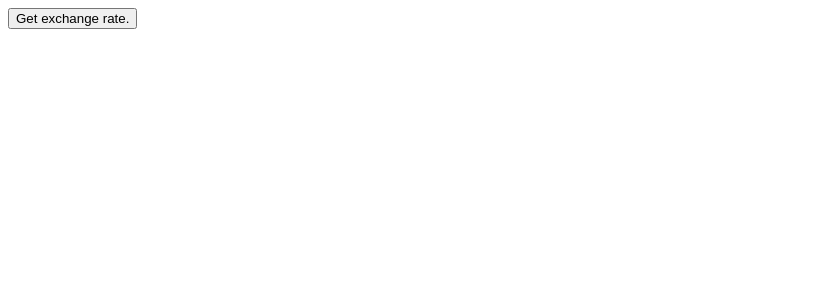
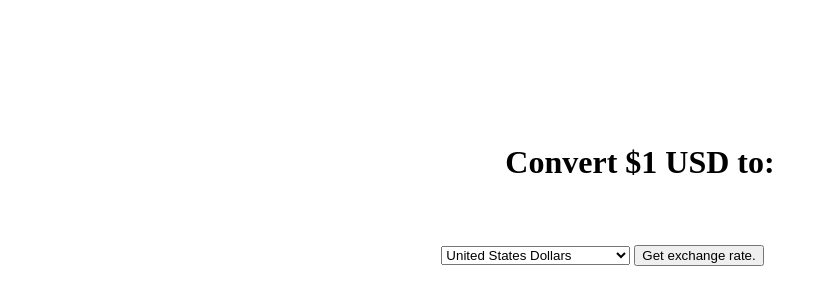
Before and after one commit to marcusanthonylorenzo/currency-exchanger, a website built with webpack: page src/index.html in a window 1280 px wide. Shown: the whole page, without its empty margins (0-827 px from the left). Built offline with nearby package versions, Linux system fonts and the light colour scheme.

Commit message:
add all currencies and change rate based on input value

```diff
--- a/src/css/styles.css
+++ b/src/css/styles.css
@@ -0,0 +1,16 @@
+.container {
+  display: flex;
+  flex-direction: column;
+  margin: 10vh;
+  justify-content: center;
+  align-items: center;
+}
+
+.output {
+  display: flex;
+  justify-content: center;
+}
+
+h1, h2, h3, h4, h5, h6 {
+  margin: 2em;
+}
--- a/src/index.html
+++ b/src/index.html
@@ -7,6 +7,88 @@
   <div class="container">
     <div class="main">
       <div class="forexConversion">
+        <h1>Convert $1 USD to:</h1>
+        <select id="selectCountry">
+          <option value="USD">United States Dollars</option>
+          <option value="EUR">Euro</option>
+          <option value="GBP">United Kingdom Pounds</option>
+          <option value="DZD">Algeria Dinars</option>
+          <option value="ARP">Argentina Pesos</option>
+          <option value="AUD">Australia Dollars</option>
+          <option value="ATS">Austria Schillings</option>
+          <option value="BSD">Bahamas Dollars</option>
+          <option value="BBD">Barbados Dollars</option>
+          <option value="BEF">Belgium Francs</option>
+          <option value="BMD">Bermuda Dollars</option>
+          <option value="BRR">Brazil Real</option>
+          <option value="BGL">Bulgaria Lev</option>
+          <option value="CAD">Canada Dollars</option>
+          <option value="CLP">Chile Pesos</option>
+          <option value="CNY">China Yuan Renmimbi</option>
+          <option value="CYP">Cyprus Pounds</option>
+          <option value="CZK">Czech Republic Koruna</option>
+          <option value="DKK">Denmark Kroner</option>
+          <option value="NLG">Dutch Guilders</option>
+          <option value="XCD">Eastern Caribbean Dollars</option>
+          <option value="EGP">Egypt Pounds</option>
+          <option value="FJD">Fiji Dollars</option>
+          <option value="FIM">Finland Markka</option>
+          <option value="FRF">France Francs</option>
+          <option value="DEM">Germany Deutsche Marks</option>
+          <option value="XAU">Gold Ounces</option>
+          <option value="GRD">Greece Drachmas</option>
+          <option value="HKD">Hong Kong Dollars</option>
+          <option value="HUF">Hungary Forint</option>
+          <option value="ISK">Iceland Krona</option>
+          <option value="INR">India Rupees</option>
+          <option value="IDR">Indonesia Rupiah</option>
+          <option value="IEP">Ireland Punt</option>
+          <option value="ILS">Israel New Shekels</option>
+          <option value="ITL">Italy Lira</option>
+          <option value="JMD">Jamaica Dollars</option>
+          <option value="JPY">Japan Yen</option>
+          <option value="JOD">Jordan Dinar</option>
+          <option value="KRW">Korea (South) Won</option>
+          <option value="LBP">Lebanon Pounds</option>
+          <option value="LUF">Luxembourg Francs</option>
+          <option value="MYR">Malaysia Ringgit</option>
+          <option value="MXP">Mexico Pesos</option>
+          <option value="NLG">Netherlands Guilders</option>
+          <option value="NZD">New Zealand Dollars</option>
+          <option value="NOK">Norway Kroner</option>
+          <option value="PKR">Pakistan Rupees</option>
+          <option value="XPD">Palladium Ounces</option>
+          <option value="PHP">Philippines Pesos</option>
+          <option value="XPT">Platinum Ounces</option>
+          <option value="PLZ">Poland Zloty</option>
+          <option value="PTE">Portugal Escudo</option>
+          <option value="ROL">Romania Leu</option>
+          <option value="RUR">Russia Rubles</option>
+          <option value="SAR">Saudi Arabia Riyal</option>
+          <option value="XAG">Silver Ounces</option>
+          <option value="SGD">Singapore Dollars</option>
+          <option value="SKK">Slovakia Koruna</option>
+          <option value="ZAR">South Africa Rand</option>
+          <option value="KRW">South Korea Won</option>
+          <option value="ESP">Spain Pesetas</option>
+          <option value="XDR">Special Drawing Right (IMF)</option>
+          <option value="SDD">Sudan Dinar</option>
+          <option value="SEK">Sweden Krona</option>
+          <option value="CHF">Switzerland Francs</option>
+          <option value="TWD">Taiwan Dollars</option>
+          <option value="THB">Thailand Baht</option>
+          <option value="TTD">Trinidad and Tobago Dollars</option>
+          <option value="TRL">Turkey Lira</option>
+          <option value="VEB">Venezuela Bolivar</option>
+          <option value="ZMK">Zambia Kwacha</option>
+          <option value="EUR">Euro</option>
+          <option value="XCD">Eastern Caribbean Dollars</option>
+          <option value="XDR">Special Drawing Right (IMF)</option>
+          <option value="XAG">Silver Ounces</option>
+          <option value="XAU">Gold Ounces</option>
+          <option value="XPD">Palladium Ounces</option>
+          <option value="XPT">Platinum Ounces</option>
+        </select>
         <button type="button" id="getRateBtn">Get exchange rate.</button>
       </div>
     </div>
--- a/src/index.js
+++ b/src/index.js
@@ -3,49 +3,62 @@ import Exchange from "./js/exchange.js";
 
 //Country selector via Base Code
 //Convert selector via other fetch?
-//
-//new Promise handling
 //DOM output: Rate from, Rate to, Timestamp "as of";
 //error handling
 
 const convertMoney = () => {
-  //currency storage
-  const currency = {
-    primary: "USD",
-  };
+  const button = document.getElementById("getRateBtn");
+  button.addEventListener("click", () => {
+    resetResults();
+    //get select option value
+    let input = document.getElementById("selectCountry");
+    const currency = {
+      primary: "USD",
+      target: input.options[input.selectedIndex].value,
+    };
+    console.log(currency.primary, currency.target);
+    let convertFrom = currency.primary;
 
-  let convertFrom = currency.primary;
-
-  //selectors
-  const button = document.getElementById("getRateBtn");
-
-  //event handling
-  button.addEventListener("click", () => {
     Exchange.getRate(convertFrom)
       .then((response) => {
-        console.table(response);
-        // Code = Rate;
         let baseCurrencyCode = response["base_code"];
-        let targetCurrencyCode = "AUD";
+        let targetCurrencyCode = currency.target;
 
         // let targetSelector = converted[responseKeys][targetCode];
-        let conversionRate = response["conversion_rates"][targetCurrencyCode];
+        let conversionRate = response["conversion_rates"][currency.target];
+        console.log(conversionRate);
 
         //async use for fetched data
-        displayResults(conversionRate);
+        displayResults(baseCurrencyCode, conversionRate, targetCurrencyCode);
         console.log(`from 1 ${baseCurrencyCode} to ${conversionRate} ${targetCurrencyCode}.`);
       });
-
   });
 };
 
-const displayResults = (data) => {
+const displayResults = (baseCode, targetRate, targetCode) => {
   let output = document.querySelector(".output");
-  let h1 = document.createElement("h1");
-  let h4 = document.createElement("h4");
-  output.append(h1, h4);
+  let baseH1 = document.createElement("h1");
+  let baseH4 = document.createElement("h4");
+  let convertedH1 = document.createElement("h1");
+  let convertedH4 = document.createElement("h4");
+  let equals = document.createElement("h3");
+  output.append(baseH1, baseH4);
+  output.append(equals);
+  output.append(convertedH1, convertedH4);
+  //placeholder value for baseH1 later.
+  baseH1.textContent = "1";
+  baseH4.textContent = baseCode;
+  equals.textContent = "is equal to";
+  convertedH1.textContent = targetRate;
+  convertedH4.textContent = targetCode;
+};
 
-  h1.textContent = data;
+const resetResults = () =>{
+  let output = document.querySelector(".output");
+  while (output.hasChildNodes()){
+    output.removeChild(output.firstElementChild);
+  }
+  return output;
 };
 
 convertMoney();
```
